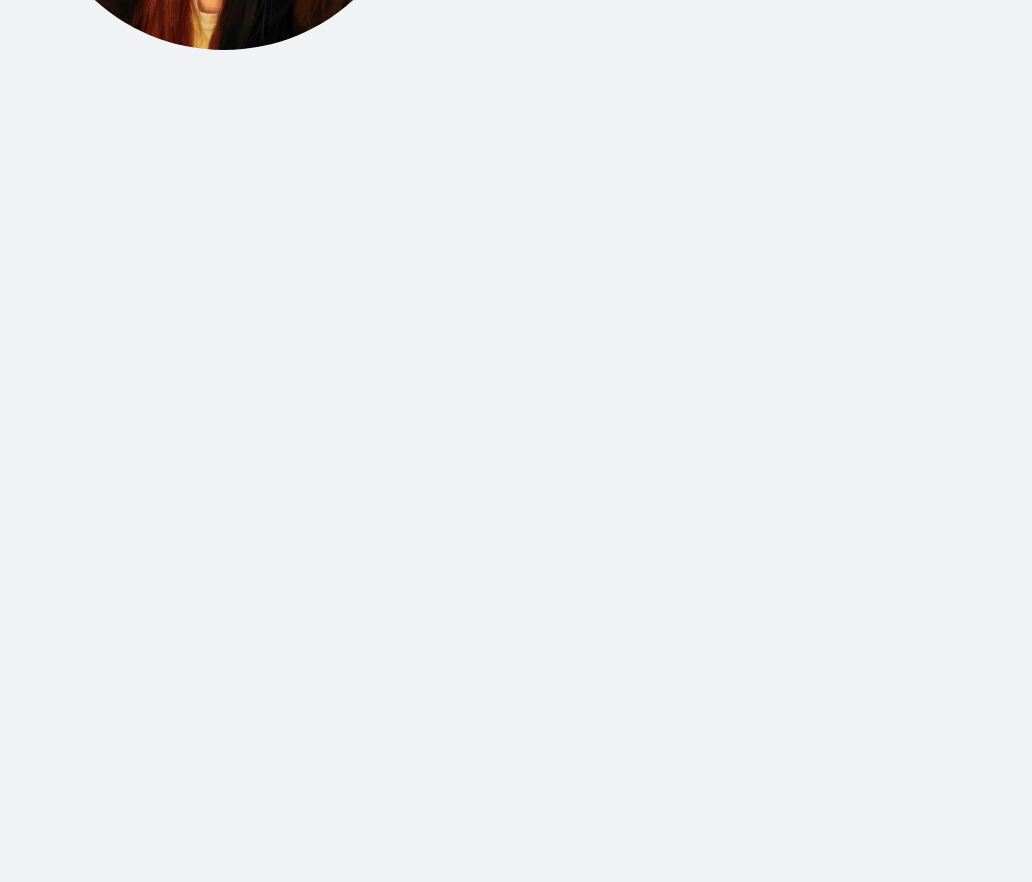
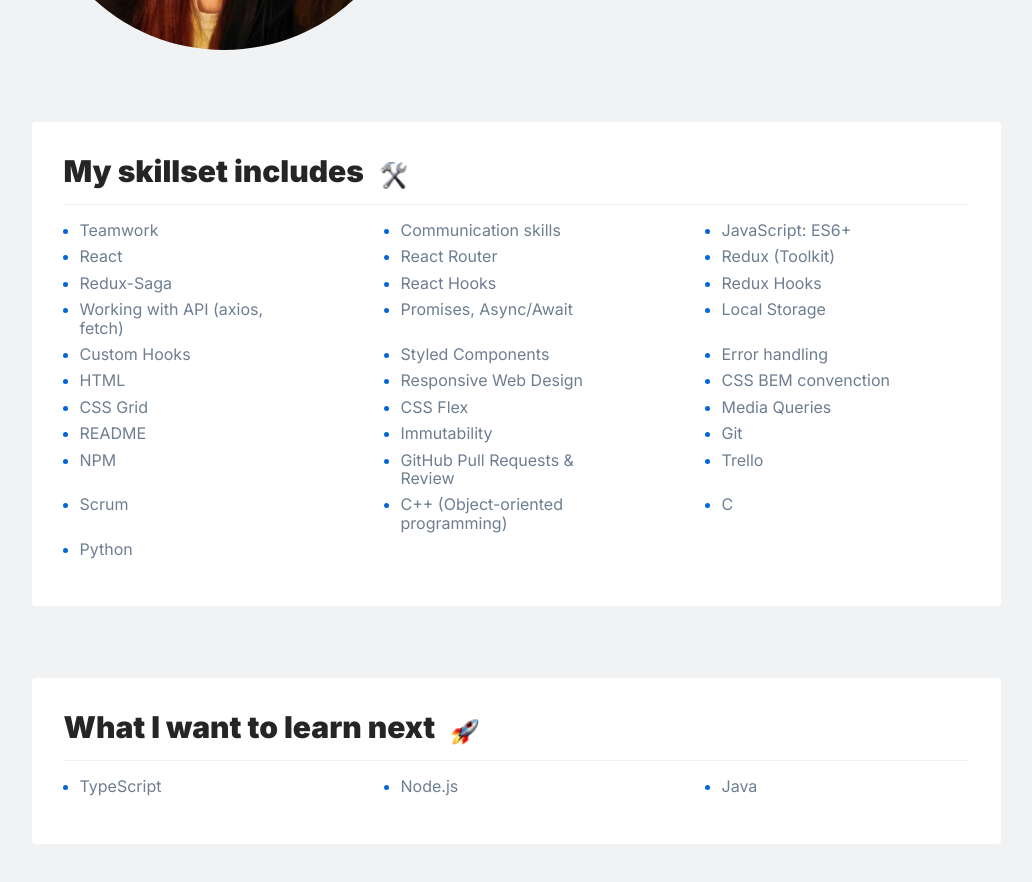
Before and after one commit to anna-wojcik/Personal-Homepage, a React (Create React App) app: page / in a window 1280 px wide. Shown: the part 480-1362 px from the top of the page, without its empty margins (124-1156 px from the left). Before the commit the page ends 800 px from the top, so only its background shows below. Built offline with nearby package versions, Linux system fonts and the light colour scheme.

Commit message:
Sections about skills and things to learn added

```diff
--- /dev/null
+++ b/src/common/List/index.js
@@ -0,0 +1,11 @@
+import { StyledList, Item } from "./styled";
+
+const List = ({ listOfData }) => (
+    <StyledList>
+        {listOfData.map((content, id) => (
+            <Item key={id}>{content}</Item>
+        ))}
+    </StyledList>
+);
+
+export default List;
--- /dev/null
+++ b/src/common/List/styled.js
@@ -0,0 +1,18 @@
+import styled from "styled-components";
+
+export const StyledList = styled.ul`
+    margin: 16px;
+    padding: 0;
+    display: grid;
+    grid-template-columns: repeat(3, 1fr);
+    column-gap: 90px;
+    row-gap: 8px;
+`;
+
+export const Item = styled.li`
+    color: ${({ theme }) => theme.colors.section.content};
+
+    &::marker {
+        color: ${({ theme }) => theme.colors.section.bullet};
+    }
+`;
--- /dev/null
+++ b/src/common/Section/index.js
@@ -0,0 +1,14 @@
+import List from "../List";
+import { Header, StyledSection, Image } from "./styled";
+
+const Section = ({ title, icon, listOfData }) => (
+    <StyledSection>
+        <Header>
+            {title}
+            <Image src={icon} alt="" />
+        </Header>
+        <List listOfData={listOfData} />
+    </StyledSection>
+);
+
+export default Section;
--- /dev/null
+++ b/src/common/Section/styled.js
@@ -0,0 +1,25 @@
+import styled from "styled-components";
+
+export const StyledSection = styled.section`
+    background: ${({ theme }) => theme.colors.section.background};
+    border-radius: 4px;
+    margin-top: 72px;
+    padding: 32px;
+`;
+
+export const Header = styled.h1`
+    color:  ${({ theme }) => theme.colors.section.title};
+    margin: 0;
+    padding-bottom: 14px;
+    border-bottom: 1px solid ${({ theme }) => theme.colors.section.borderHeader};
+    font-weight: 900;
+    font-size: 30px;
+    display: flex;
+    gap: 16px;
+`;
+
+export const Image = styled.img`
+    width: 28px;
+    height: 28px;
+    margin-top: 8px;
+`;
--- a/src/feature/PersonalHomepage.js
+++ b/src/feature/PersonalHomepage.js
@@ -1,12 +1,26 @@
 import { Container } from "../common/Container";
+import Section from "../common/Section";
 import ThemeSwitch from "../common/ThemeSwitch";
 import Header from "./Header";
+import skills from "../images/skills.png";
+import rocket from "../images/rocket.png";
+import { mySkills, toLearn } from "../myData";
 
 function PersonalHomepage() {
     return (
         <Container>
             <ThemeSwitch />
             <Header />
+            <Section
+                title="My skillset includes"
+                icon={skills}
+                listOfData={mySkills}
+            />
+            <Section
+                title="What I want to learn next"
+                icon={rocket}
+                listOfData={toLearn}
+            />
         </Container>
     );
 };
--- /dev/null
+++ b/src/myData.js
@@ -0,0 +1,39 @@
+export const mySkills = [
+    "Teamwork",
+    "Communication skills",
+    "JavaScript: ES6+",
+    "React",
+    "React Router",
+    "Redux (Toolkit)",
+    "Redux-Saga",
+    "React Hooks",
+    "Redux Hooks",
+    "Working with API (axios, fetch)",
+    "Promises, Async/Await",
+    "Local Storage",
+    "Custom Hooks",
+    "Styled Components",
+    "Error handling",
+    "HTML",
+    "Responsive Web Design",
+    "CSS BEM convenction",
+    "CSS Grid",
+    "CSS Flex",
+    "Media Queries",
+    "README",
+    "Immutability",
+    "Git",
+    "NPM",
+    "GitHub Pull Requests & Review",
+    "Trello",
+    "Scrum",
+    "C++ (Object-oriented programming)",
+    "C",
+    "Python",
+];
+
+export const toLearn = [
+    "TypeScript",
+    "Node.js",
+    "Java",
+];
--- a/src/theme.js
+++ b/src/theme.js
@@ -1,5 +1,6 @@
 const colorName = {
     white: "#FFFFFF",
+    semiIron: "#D1D5DA1A",
     iron: "#D1D5DA4D",
     mercury: "#E5E5E5",
     gray: "#6E7E91",
@@ -9,6 +10,7 @@ const colorName = {
     blue: "#0366D6",
     parsley: "#14462033",
     mineShaft: "#252525",
+    tundora: "#363636B8",
 };
 
 const common = {
@@ -35,6 +37,13 @@ export const themeLight = {
             border: colorName.gray,
             flickerBackground: colorName.gray,
         },
+        section: {
+            title: colorName.mineShaft,
+            content: colorName.gray,
+            background: colorName.white,
+            bullet: colorName.blue,
+            borderHeader: colorName.iron,
+        },
     },
 };
 
@@ -55,6 +64,13 @@ export const themeDark = {
             background: colorName.iron,
             border: colorName.white,
             flickerBackground: colorName.white,
-        }
+        },
+        section: {
+            title: colorName.white,
+            content: colorName.white,
+            background: colorName.tundora,
+            bullet: colorName.dodgerBlue,
+            borderHeader: colorName.semiIron,
+        },
     },
 };
```
Also changed, not shown: src/images/rocket.png (added), src/images/skills.png (added).
